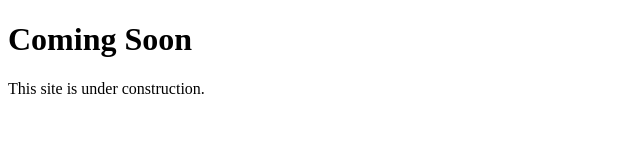
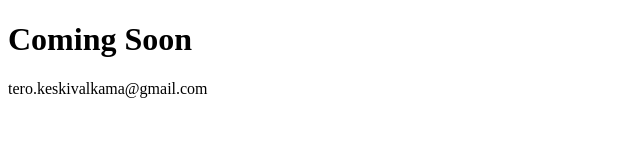
Before and after one commit to keskival/vibedroning.ai, a plain HTML site: page index.html in a window 1280 px wide. Shown: the full height of the page, 0-640 px from the left. Drawn offline with Linux system fonts and the light colour scheme.

Commit message:
Update index.html

```diff
--- a/index.html
+++ b/index.html
@@ -6,6 +6,6 @@
 </head>
 <body>
   <h1>Coming Soon</h1>
-  <p>This site is under construction.</p>
+  <p>tero.keskivalkama@gmail.com</p>
 </body>
 </html>
```
